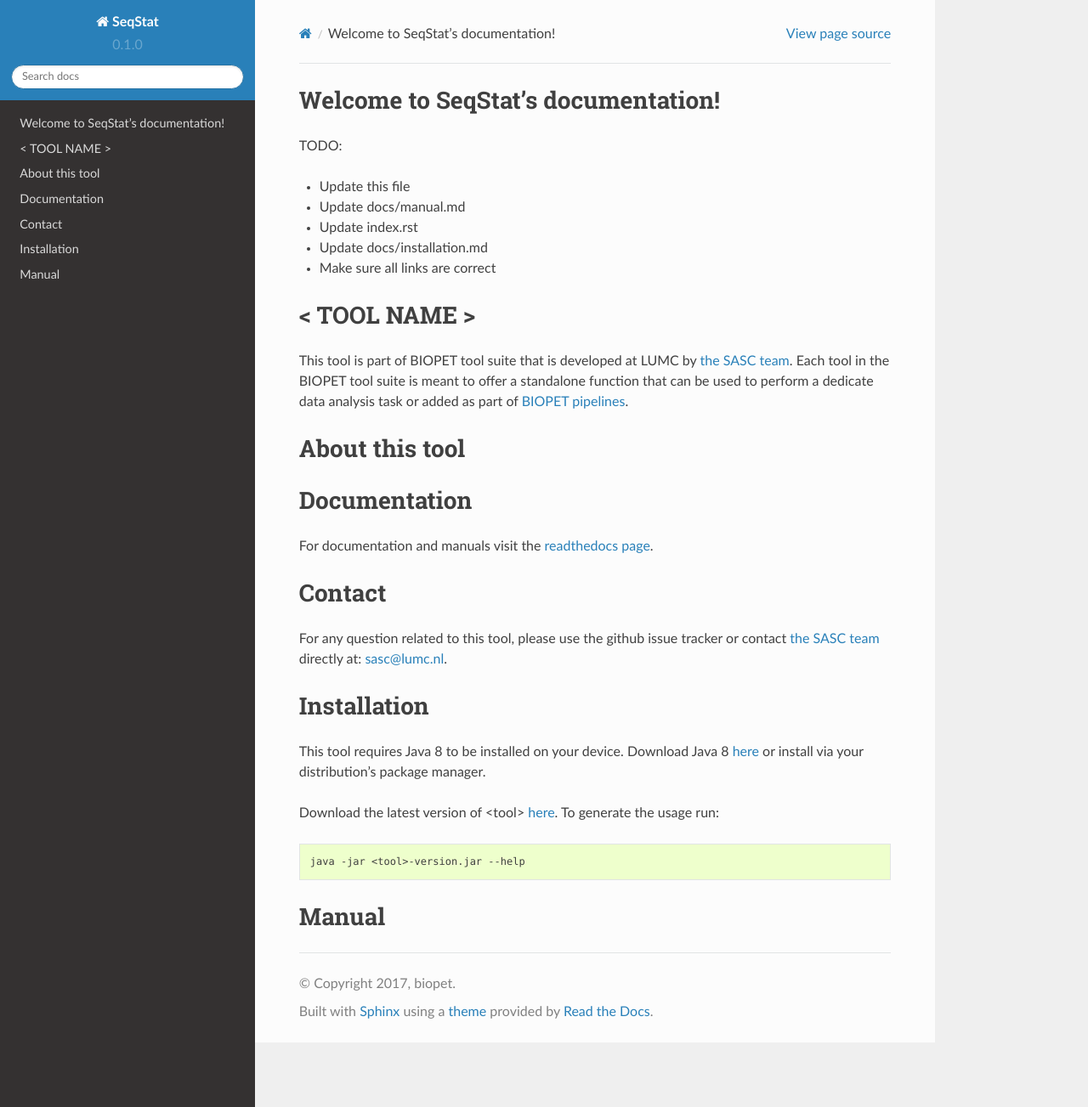
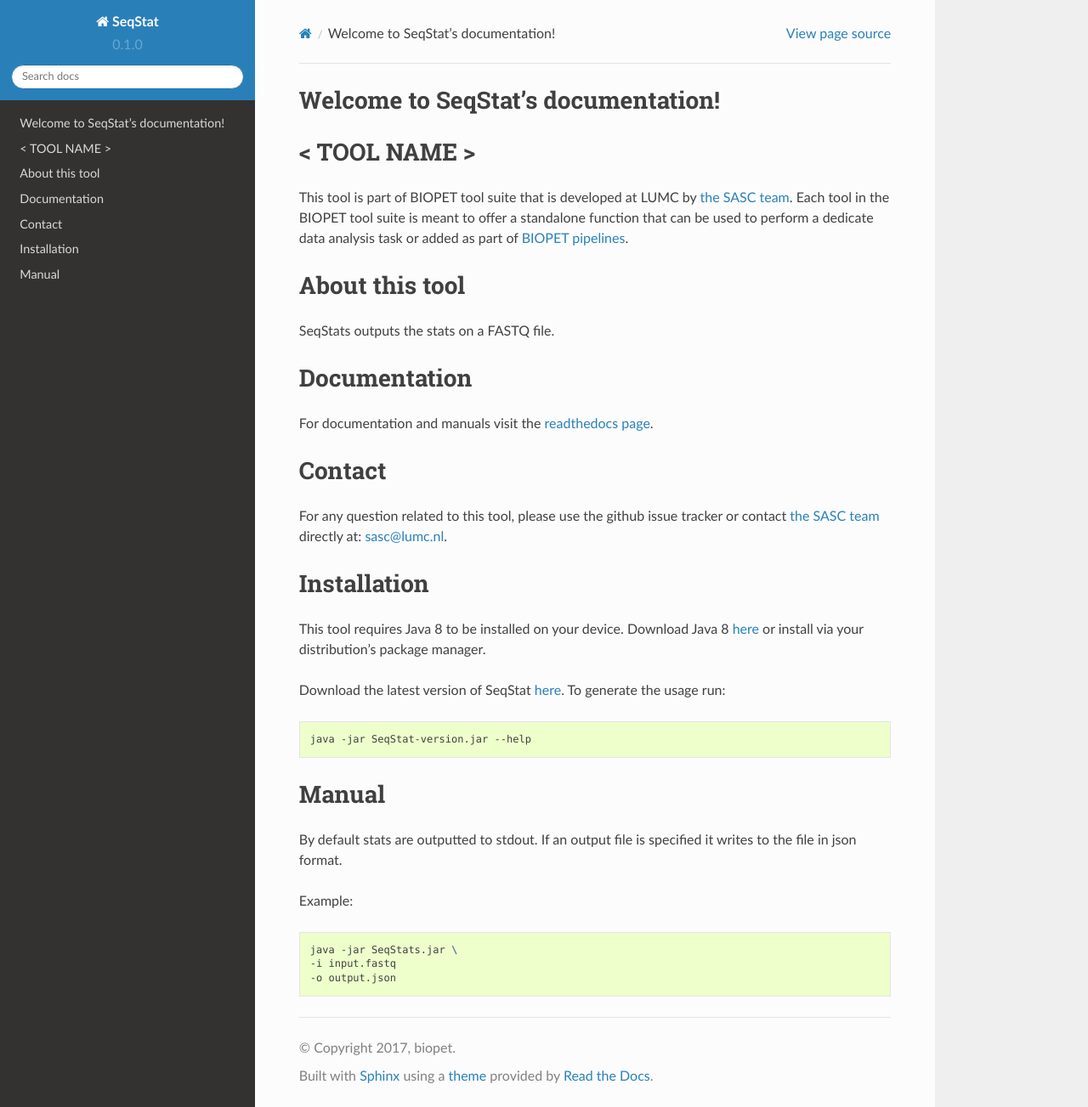
Before and after one commit to biopet/seqstat, a Sphinx documentation site: the page built from docs/index.rst, in a window 1280 px wide and 1303 px high. Shown: the whole window at 85% size. Built offline with Sphinx 7.4.7 and the Read the Docs theme 2.0.0, drawn with Linux system fonts in a browser that asks for light colours.

Commit message:
documenation

````diff
--- a/README.md
+++ b/README.md
@@ -1,17 +1,11 @@
-TODO:
-- Update this file
-- Update docs/manual.md
-- Update index.rst
-- Update docs/installation.md
-- Make sure all links are correct
-
 #  < TOOL NAME >
 This tool is part of BIOPET tool suite that is developed at LUMC by [the SASC team](http://sasc.lumc.nl/).
 Each tool in the BIOPET tool suite is meant to offer a standalone function that can be used to perform a
 dedicate data analysis task or added as part of [BIOPET pipelines](http://biopet-docs.readthedocs.io/en/latest/).
 
 #  About this tool
-<Description of a tool>
+SeqStats outputs the stats on a FASTQ file.
+
 
 #  Documentation
 For documentation and manuals visit the [readthedocs page](http://biopet-toolName.readthedocs.io/en/latest/).
--- a/docs/INSTALLATION.md
+++ b/docs/INSTALLATION.md
@@ -3,8 +3,8 @@
 [here](http://www.oracle.com/technetwork/java/javase/downloads/jre8-downloads-2133155.html)
 or install via your distribution's package manager.
 
-Download the latest version of <tool> [here](https://github.com/biopet/INSERTTOOLNAMEHERE/releases/).
+Download the latest version of SeqStat [here](https://github.com/biopet/SeqStat/releases/).
 To generate the usage run:
 ```bash
-java -jar <tool>-version.jar --help
+java -jar SeqStat-version.jar --help
 ```
--- a/docs/MANUAL.md
+++ b/docs/MANUAL.md
@@ -1,3 +1,11 @@
 # Manual
 
-<Elaborate usage description>
+By default stats are outputted to stdout. If an output file is specified it writes to the file in json format.
+
+Example:
+
+```bash
+java -jar SeqStats.jar \
+-i input.fastq
+-o output.json
+```
````
